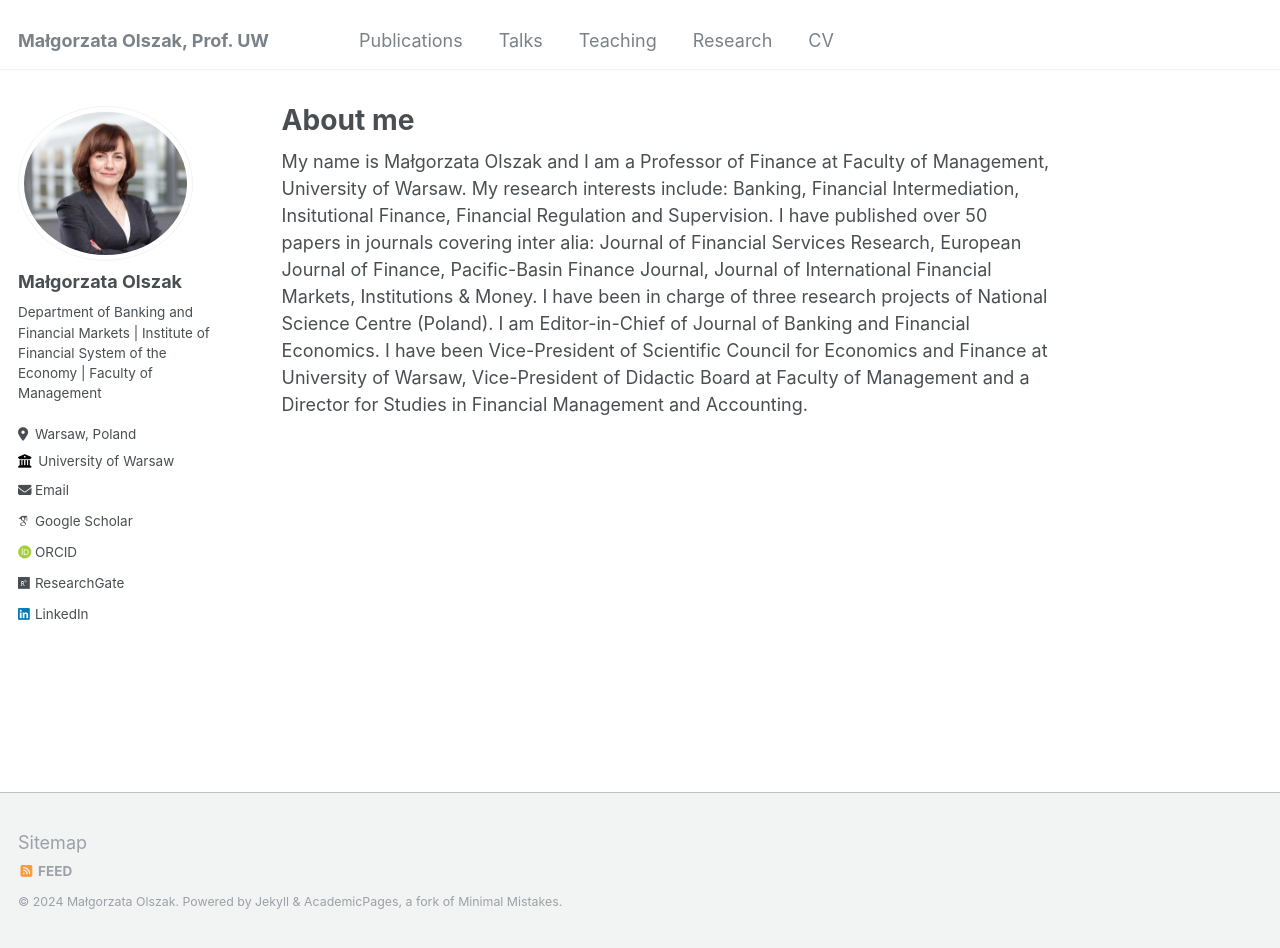
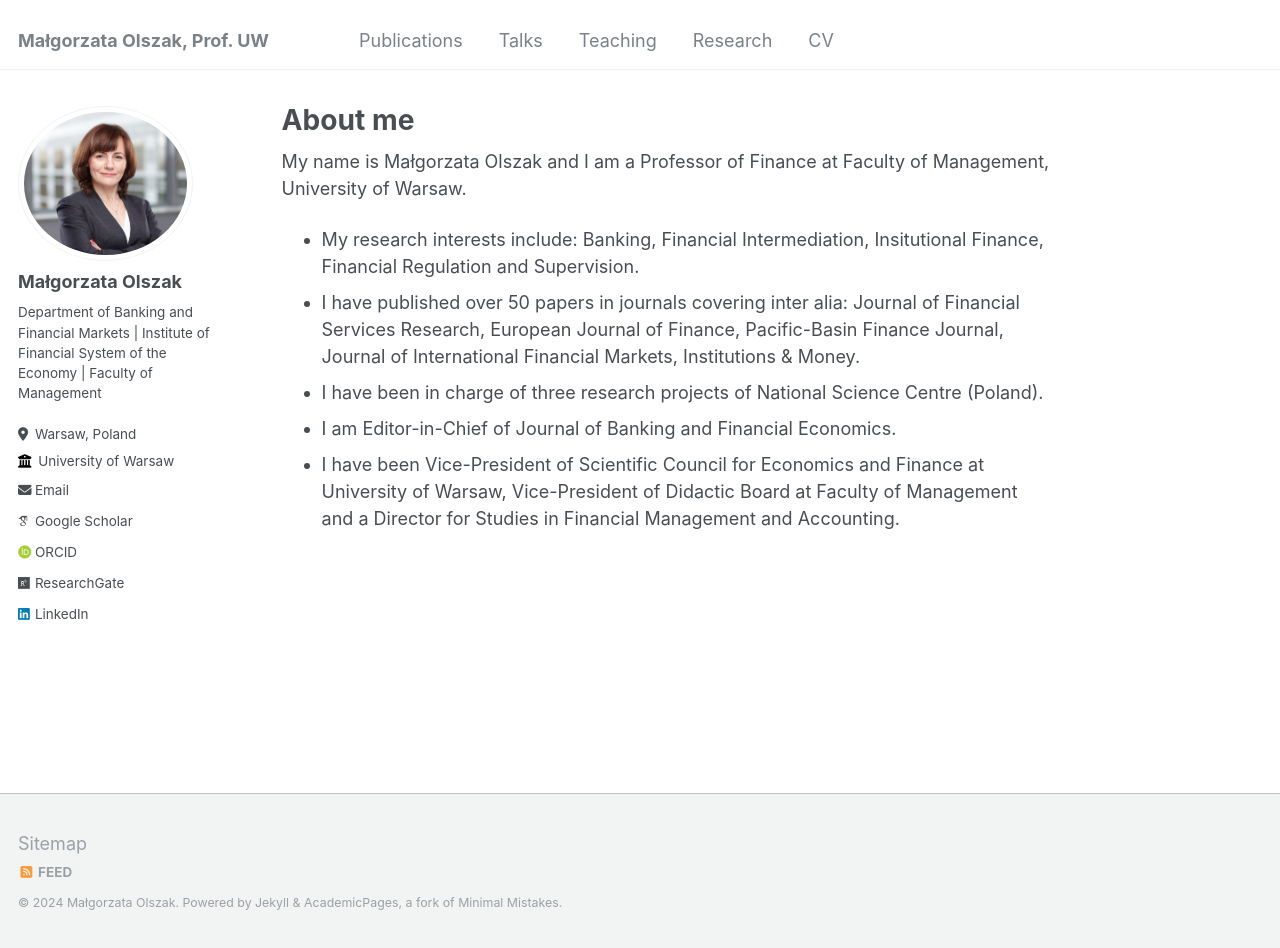
Before and after one commit to ma-olszak/ma-olszak.github.io, a Jekyll site: the page built from _pages/about.md, in a window 1280 px wide and 948 px high. Built offline with Jekyll 4.4.1, drawn with Linux system fonts in a browser that asks for light colours; some web fonts are replaced.

```diff
--- a/_pages/about.md
+++ b/_pages/about.md
@@ -7,4 +7,9 @@ redirect_from:
   - /about.html
 ---
 
-My name is Małgorzata Olszak and I am a Professor of Finance at Faculty of Management, University of Warsaw. My research interests include: Banking, Financial Intermediation, Insitutional Finance, Financial Regulation and Supervision. I have published over 50 papers in journals covering inter alia: Journal of Financial Services Research, European Journal of Finance, Pacific-Basin Finance Journal,  Journal of International Financial Markets, Institutions & Money. I have been in charge of three research projects of National Science Centre (Poland). I am Editor-in-Chief of Journal of Banking and Financial Economics. I have been Vice-President of Scientific Council for Economics and Finance at University of Warsaw, Vice-President of Didactic Board at Faculty of Management and a Director for Studies in Financial Management and Accounting.
+My name is Małgorzata Olszak and I am a Professor of Finance at Faculty of Management, University of Warsaw.
+* My research interests include: Banking, Financial Intermediation, Insitutional Finance, Financial Regulation and Supervision.
+* I have published over 50 papers in journals covering inter alia: Journal of Financial Services Research, European Journal of Finance, Pacific-Basin Finance Journal,  Journal of International Financial Markets, Institutions & Money.
+* I have been in charge of three research projects of National Science Centre (Poland).
+* I am Editor-in-Chief of Journal of Banking and Financial Economics.
+* I have been Vice-President of Scientific Council for Economics and Finance at University of Warsaw, Vice-President of Didactic Board at Faculty of Management and a Director for Studies in Financial Management and Accounting.
```
